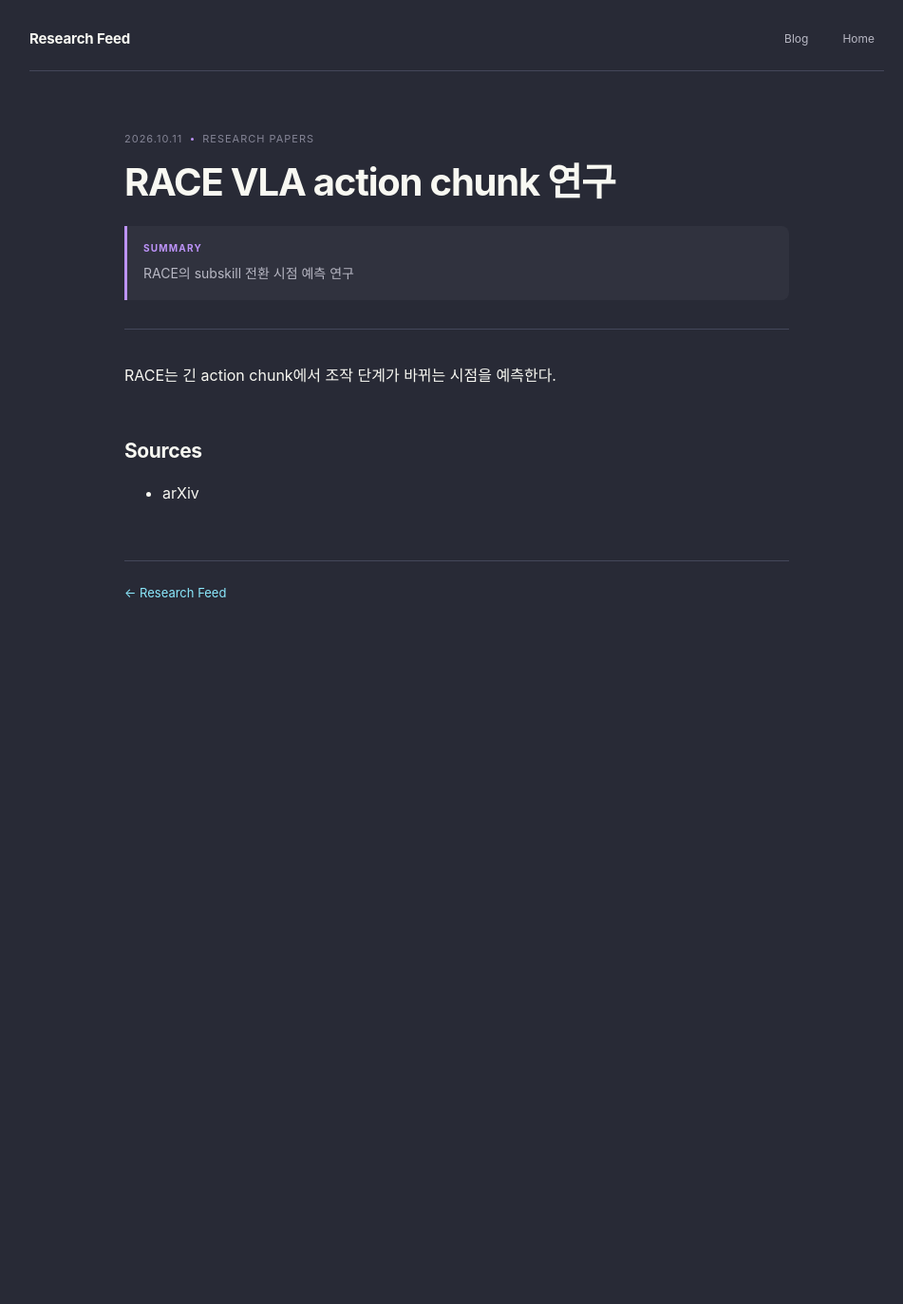
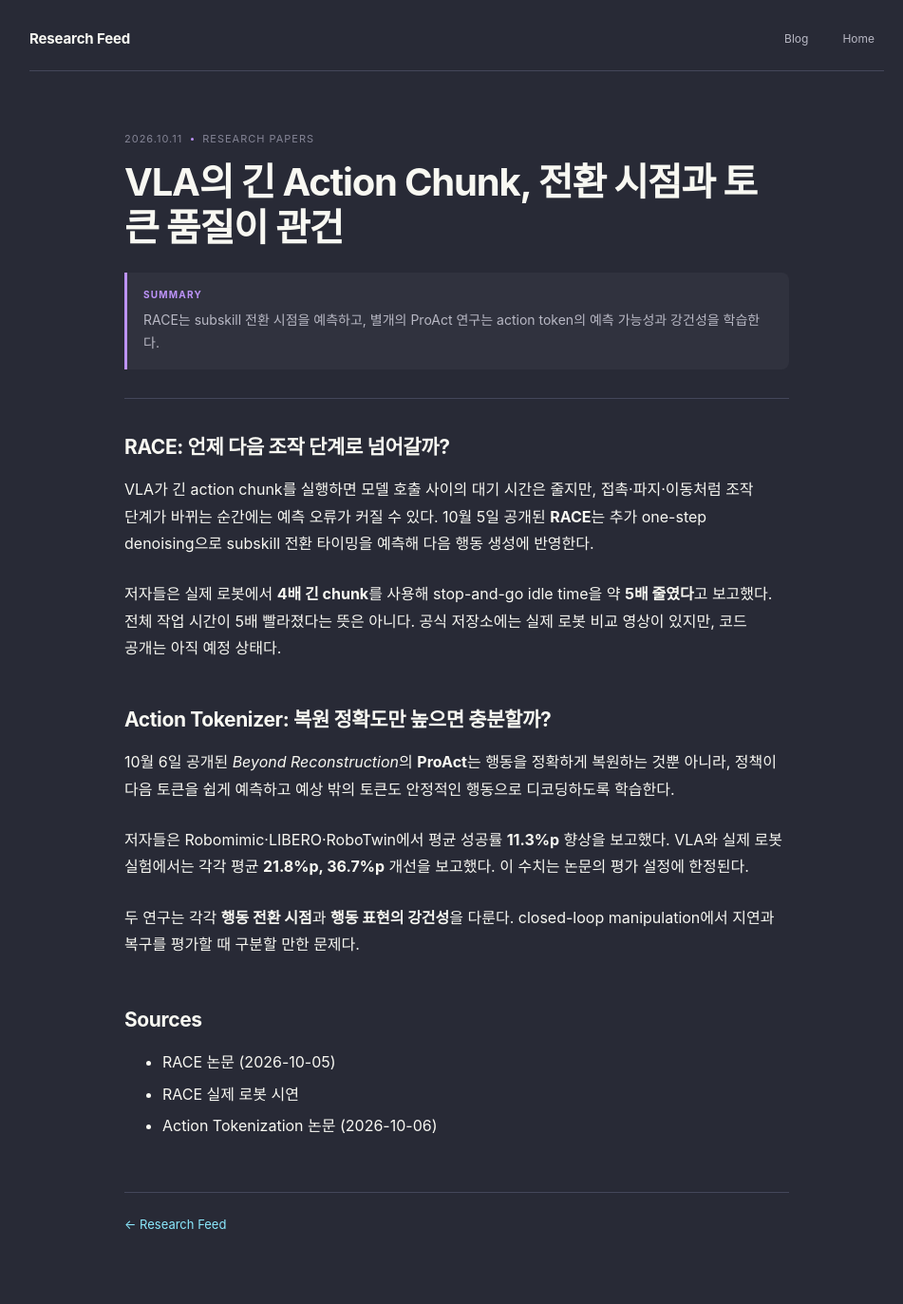
Before and after one commit to nayana224/nayana224.github.io, a Jekyll site: the page built from _research_feed/2026-10-11-research-papers.md, in a window 1280 px wide. Shown: the whole page at 95% size, without its empty margins (159-1110 px from the left). Built offline with Jekyll 4.4.1, drawn with Linux system fonts in a browser that asks for light colours; before the commit the page ends 900 px from its top, so only the background shows below that.

Commit message:
feed: expand RACE and action-tokenizer analysis

```diff
--- a/_research_feed/2026-10-11-research-papers.md
+++ b/_research_feed/2026-10-11-research-papers.md
@@ -1,13 +1,27 @@
 ---
 layout: feed_note
-title: RACE VLA action chunk 연구
+title: "VLA의 긴 Action Chunk, 전환 시점과 토큰 품질이 관건"
 date: 2026-10-11 19:00:00 +0900
 channel: research-papers
-channel_label: Research Papers
-summary: RACE의 subskill 전환 시점 예측 연구
+channel_label: "Research Papers"
+summary: "RACE는 subskill 전환 시점을 예측하고, 별개의 ProAct 연구는 action token의 예측 가능성과 강건성을 학습한다."
 ---
 
-RACE는 긴 action chunk에서 조작 단계가 바뀌는 시점을 예측한다.
+## RACE: 언제 다음 조작 단계로 넘어갈까?
+
+VLA가 긴 action chunk를 실행하면 모델 호출 사이의 대기 시간은 줄지만, 접촉·파지·이동처럼 조작 단계가 바뀌는 순간에는 예측 오류가 커질 수 있다. 10월 5일 공개된 **RACE**는 추가 one-step denoising으로 subskill 전환 타이밍을 예측해 다음 행동 생성에 반영한다.
+
+저자들은 실제 로봇에서 **4배 긴 chunk**를 사용해 stop-and-go idle time을 약 **5배 줄였다**고 보고했다. 전체 작업 시간이 5배 빨라졌다는 뜻은 아니다. [공식 저장소](https://github.com/Seonghoon-Yu/RACE-VLA)에는 실제 로봇 비교 영상이 있지만, 코드 공개는 아직 예정 상태다.
+
+## Action Tokenizer: 복원 정확도만 높으면 충분할까?
+
+10월 6일 공개된 *Beyond Reconstruction*의 **ProAct**는 행동을 정확하게 복원하는 것뿐 아니라, 정책이 다음 토큰을 쉽게 예측하고 예상 밖의 토큰도 안정적인 행동으로 디코딩하도록 학습한다.
+
+저자들은 Robomimic·LIBERO·RoboTwin에서 평균 성공률 **11.3%p** 향상을 보고했다. VLA와 실제 로봇 실험에서는 각각 평균 **21.8%p, 36.7%p** 개선을 보고했다. 이 수치는 논문의 평가 설정에 한정된다.
+
+두 연구는 각각 **행동 전환 시점**과 **행동 표현의 강건성**을 다룬다. closed-loop manipulation에서 지연과 복구를 평가할 때 구분할 만한 문제다.
 
 ## Sources
-- [arXiv](https://arxiv.org/abs/2610.05719)
+- [RACE 논문 (2026-10-05)](https://arxiv.org/abs/2610.05719)
+- [RACE 실제 로봇 시연](https://github.com/Seonghoon-Yu/RACE-VLA)
+- [Action Tokenization 논문 (2026-10-06)](https://arxiv.org/abs/2610.09170)
```
